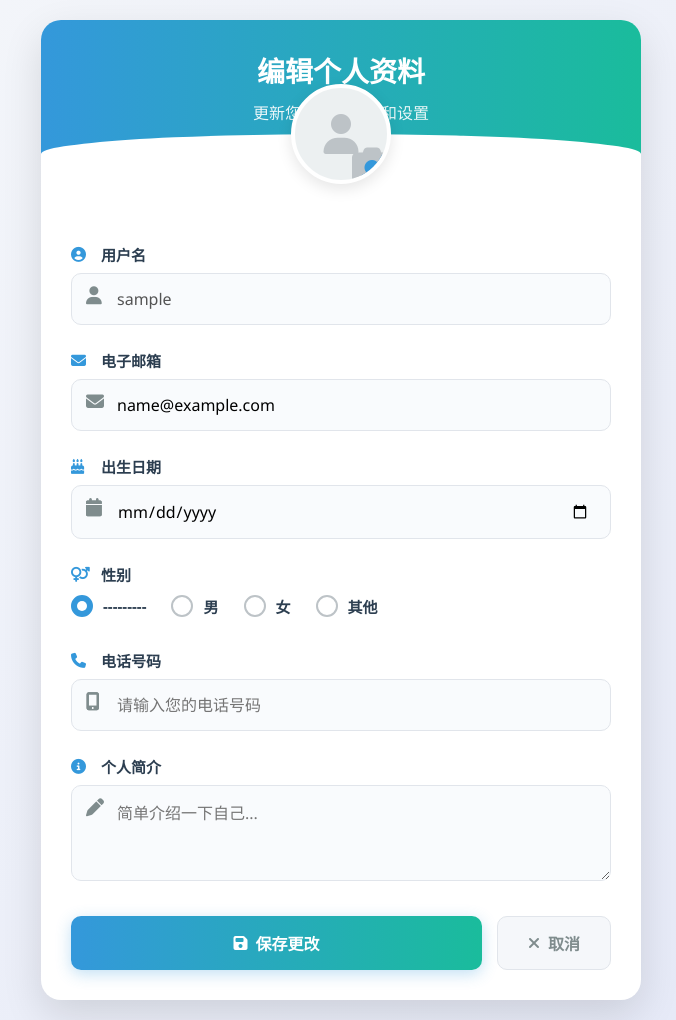
After one commit to Feonixliang/PsychologicalStressTest, a Django app: page /edit_profile/ in a window 1280 px wide. The commit adds this page. Shown: the whole page, without its empty margins (299-975 px from the left). Run offline with Django 5.2, Linux system fonts and the light colour scheme; the visitor is signed in with stand-in values (Sample User, id 1).

Commit message:
v0.3 个人信息编辑

```diff
--- a/DjangoProject/urls.py
+++ b/DjangoProject/urls.py
@@ -30,4 +30,6 @@ urlpatterns = [
     path('accounts/', include('django.contrib.auth.urls')),
     path('register/', views.register, name='register'),
 
+    path('edit_profile/', views.edit_profile, name='edit_profile'),
+
 ]
--- a/app1/forms.py
+++ b/app1/forms.py
@@ -1,31 +1,37 @@
-    # forms.py
-    # from django import forms
-    # from .models import UserHobby
+from django import forms
+from .models import UserProfile
+from django.contrib.auth.models import User
 
 
-    # class HobbySurveyForm(forms.Form):
-    #     """爱好调查表单"""
-    #     HOBBY_CHOICES = [
-    #         ('reading', '阅读'),
-    #         ('sports', '运动'),
-    #         ('music', '音乐'),
-    #         ('travel', '旅行'),
-    #         ('gaming', '游戏'),
-    #         ('art', '艺术'),
-    #         ('cooking', '烹饪'),
-    #         ('photography', '摄影'),
-    #         ('dancing', '舞蹈'),
-    #         ('gardening', '园艺'),
-    #     ]
-    #
-    #     hobbies = forms.MultipleChoiceField(
-    #         choices=HOBBY_CHOICES,
-    #         widget=forms.CheckboxSelectMultiple(attrs={'class': 'hobby-checkbox'}),
-    #         label="请选择您感兴趣的爱好"
-    #     )
-    #
-    #     def save(self, user):
-    #         """保存用户选择的爱好"""
-    #         selected_hobbies = self.cleaned_data['hobbies']
-    #         for hobby in selected_hobbies:
-    #             UserHobby.objects.create(user=user, hobby=hobby)
+class UserProfileForm(forms.ModelForm):
+    # 添加邮箱字段（来自User模型）
+    email = forms.EmailField(label='电子邮箱')
+
+    class Meta:
+        model = UserProfile
+        fields = ['birth_date', 'gender', 'phone', 'bio']
+        widgets = {
+            'birth_date': forms.DateInput(attrs={'type': 'date'}),
+            'gender': forms.RadioSelect(),
+            'bio': forms.Textarea(attrs={'rows': 3}),
+        }
+
+    def __init__(self, *args, **kwargs):
+        super(UserProfileForm, self).__init__(*args, **kwargs)
+        # 初始化邮箱字段的值
+        if self.instance and self.instance.user:
+            self.fields['email'].initial = self.instance.user.email
+            self.fields['bio'].initial = self.instance.bio  # 确保个人简介字段初始化
+
+    def save(self, commit=True):
+        profile = super().save(commit=False)
+        # 保存邮箱到User模型
+        if profile.user:
+            profile.user.email = self.cleaned_data['email']
+            profile.user.save()
+        # 保存个人简介
+        profile.bio = self.cleaned_data['bio']
+
+        if commit:
+            profile.save()
+        return profile
--- a/app1/models.py
+++ b/app1/models.py
@@ -17,6 +17,7 @@ class UserProfile(models.Model):
         ('O', '其他')
     ], blank=True)
     phone = models.CharField(max_length=20, blank=True)
+    bio = models.TextField('个人简介', max_length=500, blank=True)
 
     def __str__(self):
         return f"{self.user.username}'s profile"
--- /dev/null
+++ b/app1/templates/profile_edit.html
@@ -0,0 +1,414 @@
+<!DOCTYPE html>
+<html lang="zh-CN">
+<head>
+    <meta charset="UTF-8">
+    <meta name="viewport" content="width=device-width, initial-scale=1.0">
+    <title>编辑个人资料</title>
+    <link rel="stylesheet" href="https://cdnjs.cloudflare.com/ajax/libs/font-awesome/6.4.0/css/all.min.css">
+    <style>
+        * {
+            margin: 0;
+            padding: 0;
+            box-sizing: border-box;
+            font-family: 'Segoe UI', 'Microsoft YaHei', sans-serif;
+        }
+
+        body {
+            background: linear-gradient(135deg, #f5f7fa 0%, #e4e8f7 100%);
+            min-height: 100vh;
+            display: flex;
+            justify-content: center;
+            align-items: center;
+            padding: 20px;
+        }
+
+        .profile-container {
+            width: 100%;
+            max-width: 600px;
+            background: white;
+            border-radius: 20px;
+            box-shadow: 0 15px 40px rgba(0, 0, 0, 0.12);
+            overflow: hidden;
+        }
+
+        .profile-header {
+            background: linear-gradient(to right, #3498db, #1abc9c);
+            color: white;
+            padding: 30px;
+            text-align: center;
+            position: relative;
+        }
+
+        .profile-header h1 {
+            font-size: 28px;
+            font-weight: 600;
+            margin-bottom: 10px;
+        }
+
+        .profile-header p {
+            opacity: 0.9;
+            font-size: 16px;
+        }
+
+        .profile-header::after {
+            content: "";
+            position: absolute;
+            bottom: -20px;
+            left: 0;
+            right: 0;
+            height: 40px;
+            background: white;
+            border-radius: 50% 50% 0 0;
+        }
+
+        .profile-form {
+            padding: 40px 30px 30px;
+        }
+
+        .form-group {
+            margin-bottom: 25px;
+            position: relative;
+        }
+
+        .form-group label {
+            display: block;
+            margin-bottom: 8px;
+            color: #2c3e50;
+            font-weight: 600;
+            font-size: 15px;
+            display: flex;
+            align-items: center;
+        }
+
+        .form-group label i {
+            margin-right: 10px;
+            width: 20px;
+            color: #3498db;
+        }
+
+        .input-field {
+            width: 100%;
+            padding: 14px 20px 14px 45px;
+            border: 1px solid #e1e5eb;
+            border-radius: 10px;
+            font-size: 16px;
+            transition: all 0.3s;
+            background-color: #f9fbfd;
+        }
+
+        .input-field:focus {
+            border-color: #3498db;
+            box-shadow: 0 0 0 3px rgba(52, 152, 219, 0.2);
+            outline: none;
+            background-color: white;
+        }
+
+        .input-icon {
+            position: absolute;
+            left: 15px;
+            top: 42px;
+            color: #7f8c8d;
+            font-size: 18px;
+        }
+
+        .radio-group {
+            display: flex;
+            gap: 25px;
+            margin-top: 10px;
+        }
+
+        .radio-option {
+            display: flex;
+            align-items: center;
+            cursor: pointer;
+        }
+
+        .radio-option input[type="radio"] {
+            display: none;
+        }
+
+        .radio-custom {
+            width: 22px;
+            height: 22px;
+            border: 2px solid #bdc3c7;
+            border-radius: 50%;
+            margin-right: 10px;
+            position: relative;
+            transition: all 0.2s;
+        }
+
+        .radio-option input[type="radio"]:checked + .radio-custom {
+            border-color: #3498db;
+            background-color: #3498db;
+        }
+
+        .radio-option input[type="radio"]:checked + .radio-custom::after {
+            content: "";
+            position: absolute;
+            top: 4px;
+            left: 4px;
+            width: 10px;
+            height: 10px;
+            background: white;
+            border-radius: 50%;
+        }
+
+        .form-actions {
+            display: flex;
+            justify-content: space-between;
+            margin-top: 30px;
+        }
+
+        .btn {
+            padding: 14px 30px;
+            border: none;
+            border-radius: 10px;
+            font-size: 16px;
+            font-weight: 600;
+            cursor: pointer;
+            transition: all 0.3s;
+            display: flex;
+            align-items: center;
+            justify-content: center;
+        }
+
+        .btn-save {
+            background: linear-gradient(to right, #3498db, #1abc9c);
+            color: white;
+            flex: 1;
+            margin-right: 15px;
+            box-shadow: 0 4px 15px rgba(52, 152, 219, 0.3);
+        }
+
+        .btn-save:hover {
+            transform: translateY(-2px);
+            box-shadow: 0 6px 20px rgba(52, 152, 219, 0.4);
+        }
+
+        .btn-cancel {
+            background: #f5f7fa;
+            color: #7f8c8d;
+            border: 1px solid #e1e5eb;
+        }
+
+        .btn-cancel:hover {
+            background: #eef2f7;
+        }
+
+        .btn i {
+            margin-right: 8px;
+        }
+
+        .user-avatar {
+            width: 100px;
+            height: 100px;
+            border-radius: 50%;
+            border: 4px solid white;
+            background: #ecf0f1;
+            margin: -70px auto 20px;
+            position: relative;
+            display: flex;
+            align-items: center;
+            justify-content: center;
+            overflow: hidden;
+            box-shadow: 0 5px 15px rgba(0, 0, 0, 0.1);
+            z-index: 10;
+        }
+
+        .user-avatar i {
+            font-size: 40px;
+            color: #bdc3c7;
+        }
+
+        .avatar-upload {
+            position: absolute;
+            bottom: 0;
+            right: 0;
+            background: #3498db;
+            color: white;
+            width: 30px;
+            height: 30px;
+            border-radius: 50%;
+            display: flex;
+            align-items: center;
+            justify-content: center;
+            cursor: pointer;
+            box-shadow: 0 2px 5px rgba(0, 0, 0, 0.2);
+        }
+
+        @media (max-width: 600px) {
+            .profile-container {
+                border-radius: 15px;
+            }
+
+            .profile-header {
+                padding: 25px 20px;
+            }
+
+            .profile-form {
+                padding: 30px 20px 25px;
+            }
+
+            .form-actions {
+                flex-direction: column;
+                gap: 12px;
+            }
+
+            .btn-save {
+                margin-right: 0;
+                margin-bottom: 10px;
+            }
+        }
+    </style>
+</head>
+<body>
+    <div class="profile-container">
+        <div class="profile-header">
+            <h1>编辑个人资料</h1>
+            <p>更新您的个人信息和设置</p>
+        </div>
+
+        <div class="user-avatar">
+            <i class="fas fa-user"></i>
+            <div class="avatar-upload">
+                <i class="fas fa-camera"></i>
+            </div>
+        </div>
+
+        <form class="profile-form" method="post">
+            {% csrf_token %}
+
+            <!-- 显示表单错误 -->
+            {% if form.errors %}
+            <div class="form-errors" style="color: red; margin-bottom: 20px;">
+                <strong>请修正以下错误：</strong>
+                <ul>
+                    {% for field in form %}
+                        {% for error in field.errors %}
+                            <li>{{ field.label }}: {{ error }}</li>
+                        {% endfor %}
+                    {% endfor %}
+                    {% for error in form.non_field_errors %}
+                        <li>{{ error }}</li>
+                    {% endfor %}
+                </ul>
+            </div>
+            {% endif %}
+
+            <!-- 用户名 -->
+            <div class="form-group">
+                <label for="id_username"><i class="fas fa-user-circle"></i> 用户名</label>
+                <div class="input-container">
+                    <i class="fas fa-user input-icon"></i>
+                    <input type="text" id="id_username" class="input-field" value="{{ user.username }}" disabled>
+                </div>
+            </div>
+
+             <!-- 邮箱 -->
+            <div class="form-group">
+                <label for="id_email"><i class="fas fa-envelope"></i> 电子邮箱</label>
+                <div class="input-container">
+                    <i class="fas fa-envelope input-icon"></i>
+                    <input type="email" id="id_email" class="input-field" name="email" value="{{ user.email }}" required>
+                </div>
+            </div>
+
+            <!-- 添加错误提示 -->
+            {% if form.email.errors %}
+                <div class="error" style="color: red; margin-top: 5px;">
+                    {% for error in form.email.errors %}
+                        {{ error }}
+                    {% endfor %}
+                </div>
+            {% endif %}
+
+            <!-- 出生日期 -->
+            <div class="form-group">
+                <label for="id_birth_date"><i class="fas fa-birthday-cake"></i> 出生日期</label>
+                <div class="input-container">
+                    <i class="fas fa-calendar input-icon"></i>
+                    {{ form.birth_date }}
+                </div>
+            </div>
+
+            <!-- 性别 -->
+            <div class="form-group">
+                <label><i class="fas fa-venus-mars"></i> 性别</label>
+                <div class="radio-group">
+                    {% for choice in form.gender %}
+                    <label class="radio-option">
+                        {{ choice.tag }}
+                        <span class="radio-custom"></span>
+                        <span>{{ choice.choice_label }}</span>
+                    </label>
+                    {% endfor %}
+                </div>
+            </div>
+
+            <!-- 电话 -->
+            <div class="form-group">
+                <label for="id_phone"><i class="fas fa-phone"></i> 电话号码</label>
+                <div class="input-container">
+                    <i class="fas fa-mobile-alt input-icon"></i>
+                    {{ form.phone }}
+                </div>
+            </div>
+
+            <!-- 个人简介 -->
+            <div class="form-group">
+                <label for="id_bio"><i class="fas fa-info-circle"></i> 个人简介</label>
+                <div class="input-container">
+                    <i class="fas fa-pen input-icon"></i>
+                    <textarea id="id_bio" class="input-field" rows="3" placeholder="简单介绍一下自己..."></textarea>
+                </div>
+            </div>
+
+            <div class="form-actions">
+                <button type="submit" class="btn btn-save">
+                    <i class="fas fa-save"></i> 保存更改
+                </button>
+                <button type="button" class="btn btn-cancel" onclick="window.history.back()">
+                    <i class="fas fa-times"></i> 取消
+                </button>
+            </div>
+        </form>
+    </div>
+
+    <script>
+        // 为表单元素添加样式类
+        document.addEventListener('DOMContentLoaded', function() {
+            // 为出生日期字段添加样式
+            const birthDateInput = document.getElementById('id_birth_date');
+            if (birthDateInput) {
+                birthDateInput.classList.add('input-field');
+                birthDateInput.type = 'date';
+
+                // 添加日历图标
+                const birthDateContainer = birthDateInput.parentElement;
+                const icon = document.createElement('i');
+                icon.className = 'fas fa-calendar input-icon';
+                birthDateContainer.insertBefore(icon, birthDateInput);
+            }
+
+            // 为电话字段添加样式
+            const phoneInput = document.getElementById('id_phone');
+            if (phoneInput) {
+                phoneInput.classList.add('input-field');
+                phoneInput.placeholder = '请输入您的电话号码';
+
+                // 添加电话图标
+                const phoneContainer = phoneInput.parentElement;
+                const icon = document.createElement('i');
+                icon.className = 'fas fa-mobile-alt input-icon';
+                phoneContainer.insertBefore(icon, phoneInput);
+            }
+
+            // 模拟头像上传功能
+            const avatarUpload = document.querySelector('.avatar-upload');
+            avatarUpload.addEventListener('click', function() {
+                alert('头像上传功能（在实际应用中会打开文件选择器）');
+            });
+        });
+    </script>
+</body>
+</html>
--- a/app1/views.py
+++ b/app1/views.py
@@ -11,6 +11,8 @@ from django.utils.decorators import method_decorator
 import logging
 from django.views.decorators.csrf import csrf_exempt
 import json
+from .forms import UserProfileForm
+
 
 logger = logging.getLogger(__name__)
 
@@ -120,3 +122,29 @@ def save_adjustment(request):
         except Exception as e:
             return JsonResponse({'success': False, 'error': str(e)})
     return JsonResponse({'success': False, 'error': 'Invalid request method'})
+
+
+@login_required
+def edit_profile(request):
+    try:
+        profile = request.user.profile
+    except UserProfile.DoesNotExist:
+        # 如果资料不存在则创建
+        profile = UserProfile.objects.create(user=request.user)
+
+    if request.method == 'POST':
+        form = UserProfileForm(request.POST, instance=profile)
+        if form.is_valid():
+            form.save()
+            messages.success(request, '个人资料已更新！')
+            return redirect('dashboard')
+        else:
+            # 添加表单错误处理
+            messages.error(request, '请修正以下错误')
+    else:
+        form = UserProfileForm(instance=profile)
+
+    return render(request, 'profile_edit.html', {
+        'form': form,
+        'user': request.user  # 确保 user 对象传递给模板
+    })
```
Also changed, not shown: app1/templates/dashboard.html (+13 -0 lines), app1/migrations/0001_initial.py (added).
